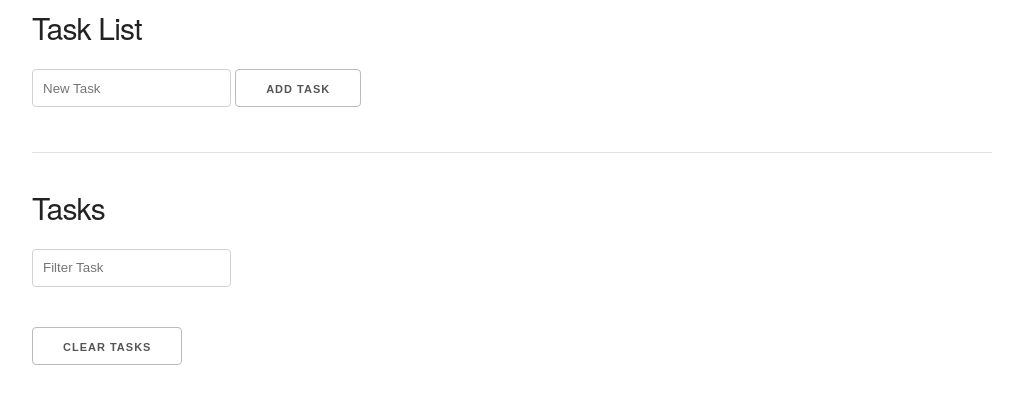
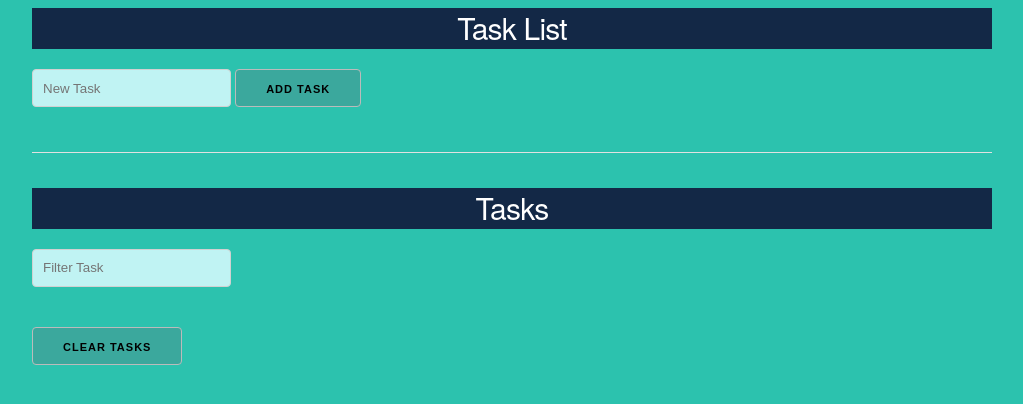
Before and after one commit to Sabrina-Sumona/Task-List, a plain HTML site: page HTML/index.html in a window 1280 px wide. Shown: the whole page, without its empty margins (128-1151 px from the left). Drawn offline with nearby package versions, Linux system fonts and the light colour scheme.

Commit message:
style added

```diff
--- /dev/null
+++ b/CSS/style.css
@@ -0,0 +1,30 @@
+body{
+    background-color: rgb(44, 194, 174);
+}
+ h4{
+    background-color: rgb(19, 40, 70);
+    color: white;
+    text-align: center;
+ }
+
+ #ok, #clear_task_btn{
+    background-color: rgb(59, 168, 157);
+    color: black;
+
+}
+
+#ok:hover, #clear_task_btn:hover{
+    background-color: rgb(13, 70, 64);
+    color: white;
+}
+#new_task, #task_filter{
+    background-color: rgb(192, 243, 243);
+    color: white;
+}
+#new_task:hover, #task_filter:hover{
+    background-color: white;
+}
+#tasks{
+    background-color: rgb(34, 110, 103);
+    color: white;
+}
--- a/HTML/index.html
+++ b/HTML/index.html
@@ -6,6 +6,7 @@
     <meta name="viewport" content="width=device-width, initial-scale=1.0">
     <link rel="stylesheet" href="https://cdnjs.cloudflare.com/ajax/libs/skeleton/2.0.4/skeleton.css"
         integrity="sha256-ECB9bbROLGm8wOoEbHcHRxlHgzGqYpDtNTgDTyDz0wg=" crossorigin="anonymous" />
+        <link rel="stylesheet" href="../CSS/style.css">
     <title>Task List</title>
 </head>
 
@@ -14,7 +15,7 @@
         <h4>Task List</h4>
         <form id="task_form">
             <input type="text" id="new_task" placeholder="New Task">
-            <input type="submit" value="Add Task">
+            <input type="submit" value="Add Task" id="ok">
         </form>
         <hr>
         <h4>Tasks</h4>
```
